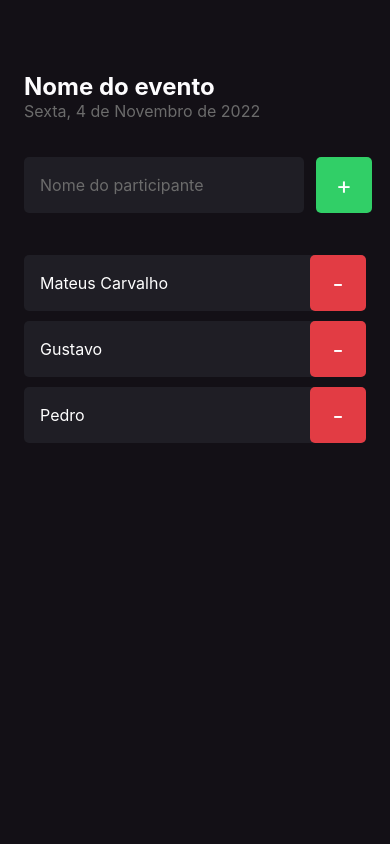
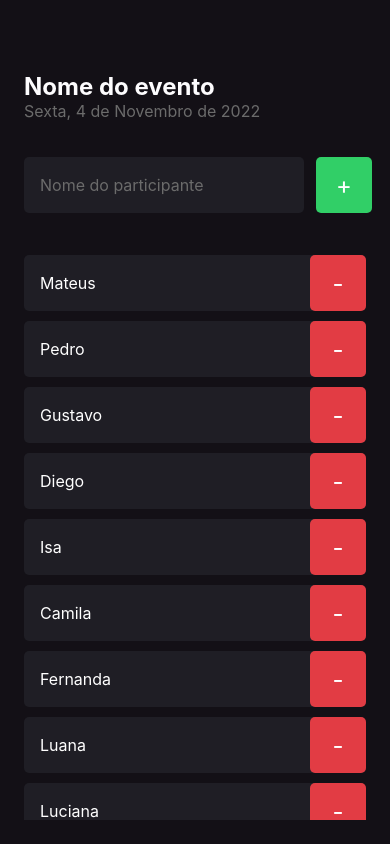
Before and after one commit to mateusrc-dev/imhere, a React Native app: screen / in a window 390 px wide. Built offline with nearby package versions, Linux system fonts and the light colour scheme.

Commit message:
update page Home

```diff
--- a/src/screens/Home/index.tsx
+++ b/src/screens/Home/index.tsx
@@ -1,10 +1,29 @@
-import { Text, View, TextInput, TouchableOpacity } from "react-native"; // esse elemento é nativo do react-native que é específico para contexto mobile - View é como se fosse uma div
+import {
+  Text,
+  View,
+  TextInput,
+  TouchableOpacity,
+  ScrollView,
+} from "react-native"; // esse elemento é nativo do react-native que é específico para contexto mobile - View é como se fosse uma div
 import { Participant } from "../../components/Participant";
 import { styles } from "./styles";
 
 export function Home() {
   // App é a função padrão que vai ser iniciada no nosso app
   // no JSX um componente é uma interface e também é uma função que tem um retorno onde fica os elementos que serão exibidos em tela
+
+  const participants = [
+    "Mateus",
+    "Pedro",
+    "Gustavo",
+    "Diego",
+    "Isa",
+    "Camila",
+    "Fernanda",
+    "Luana",
+    "Luciana",
+  ];
+
   function handleParticipantAdd() {
     console.log("você clicou em adicionar! hahaha'");
   }
@@ -32,10 +51,16 @@ export function Home() {
           {/*temos que colocar o elemento Text para não dar erro*/}
         </TouchableOpacity>
       </View>
-
-      <Participant name="Mateus Carvalho" onRemove={handleParticipantRemove} />
-      <Participant name="Gustavo" onRemove={handleParticipantRemove} />
-      <Participant name="Pedro" onRemove={handleParticipantRemove} />
+      <ScrollView showsVerticalScrollIndicator={false}>
+        {/*ScrollView elemento ativa a rolagem*/}
+        {participants.map((participant) => (
+          <Participant
+            key={participant}
+            name={participant}
+            onRemove={handleParticipantRemove}
+          />
+        ))}
+      </ScrollView>
     </View>
   );
 }
```
